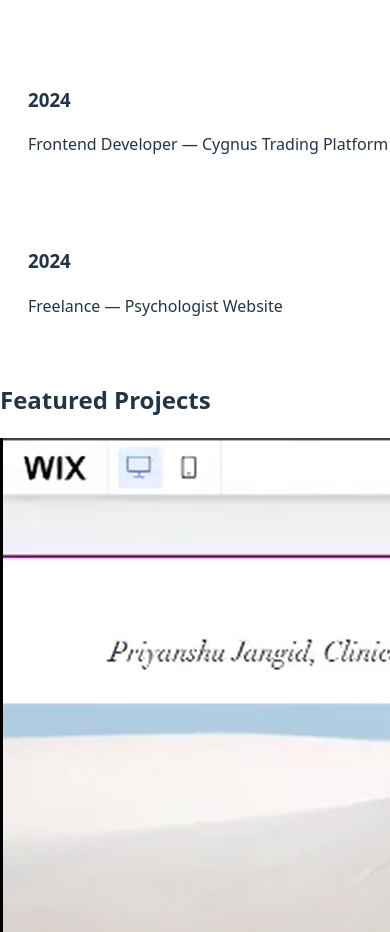
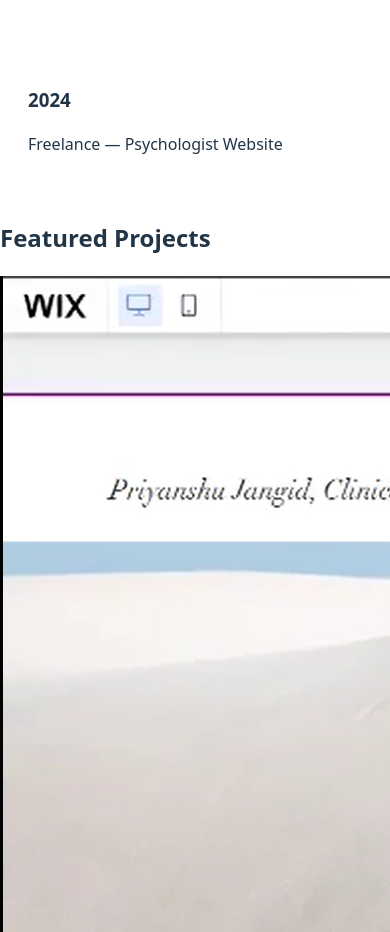
Before and after one commit to anishasharma2806/Portfolio, a React (Vite) app: page / in a window 390 px wide. Shown: the part 1720-2652 px from the top of the page. Built offline with nearby package versions, Linux system fonts and the light colour scheme; the HTML template or start-up script is replaced by a standard one.

Commit message:
updated responsive layout

```diff
--- a/src/data/timeline.js
+++ b/src/data/timeline.js
@@ -1,5 +1,5 @@
 export default [
   { year: "2025", title: "Web Developer Intern — WordLane Tech" },
-  { year: "2024", title: "Frontend Developer — Cygnus Trading Platform" },
+
   { year: "2024", title: "Freelance — Psychologist Website" }
 ]
```
